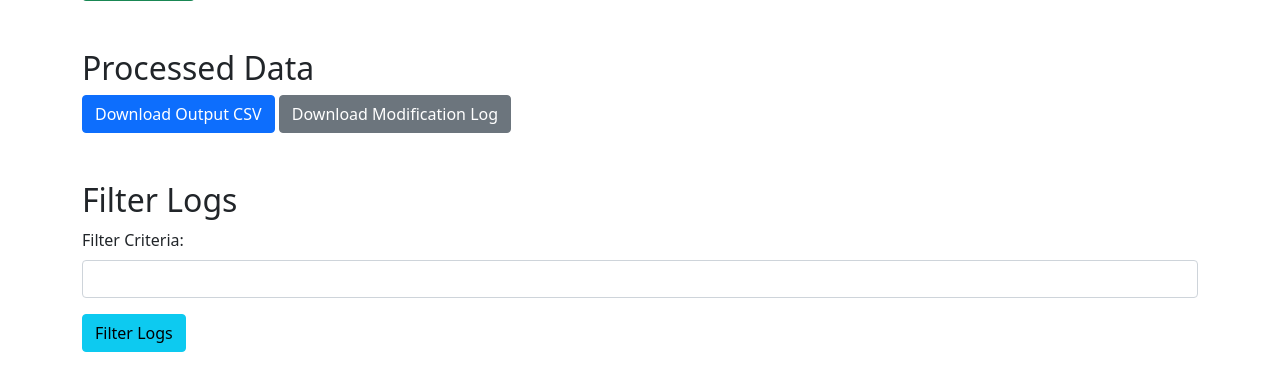
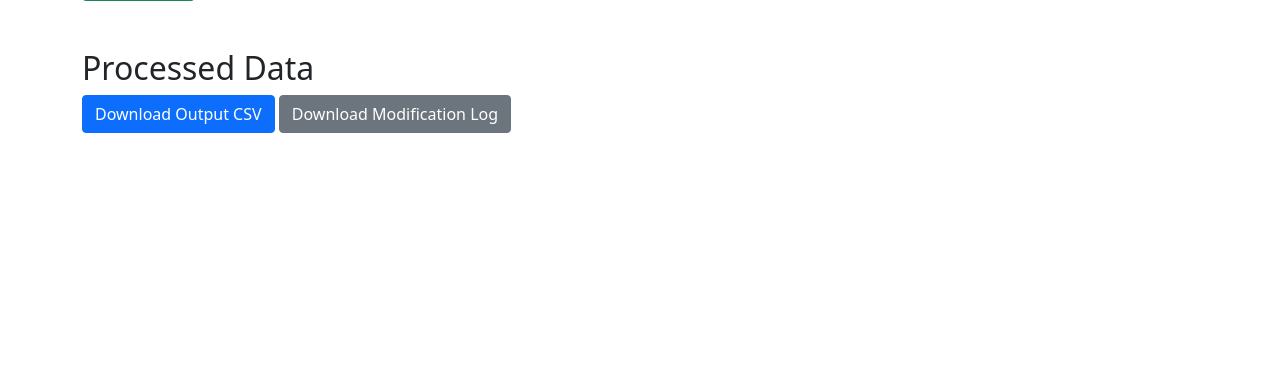
Before and after one commit to Dhru1001/Ai_Based_CSV_Modifer, a Flask app: template ai_excel_modifier/app/templates/modify.html in a window 1280 px wide. Shown: the part 259-650 px from the top of the page. Run offline with Flask 3, Linux system fonts and the light colour scheme; the template is opened without the code that fills it, so the values that code supplies are empty; some libraries are stand-ins or nearby versions.

Commit message:
Update modify.html

```diff
--- a/ai_excel_modifier/app/templates/modify.html
+++ b/ai_excel_modifier/app/templates/modify.html
@@ -87,14 +87,6 @@
         <a href="/download_output" class="btn btn-primary">Download Output CSV</a>
         <a href="/download_log" class="btn btn-secondary">Download Modification Log</a>
     </div>
-
-    <h2 class="mt-5">Filter Logs</h2>
-    <form action="/filter_logs" method="POST" class="mb-4">
-        <div class="mb-3">
-            <label for="filter_criteria" class="form-label">Filter Criteria:</label>
-            <input type="text" name="filter_criteria" id="filter_criteria" class="form-control" required>
-        </div>
-        <button type="submit" class="btn btn-info">Filter Logs</button>
     </form>
     {% if data %}
     <div class="table-responsive mt-3">
```
